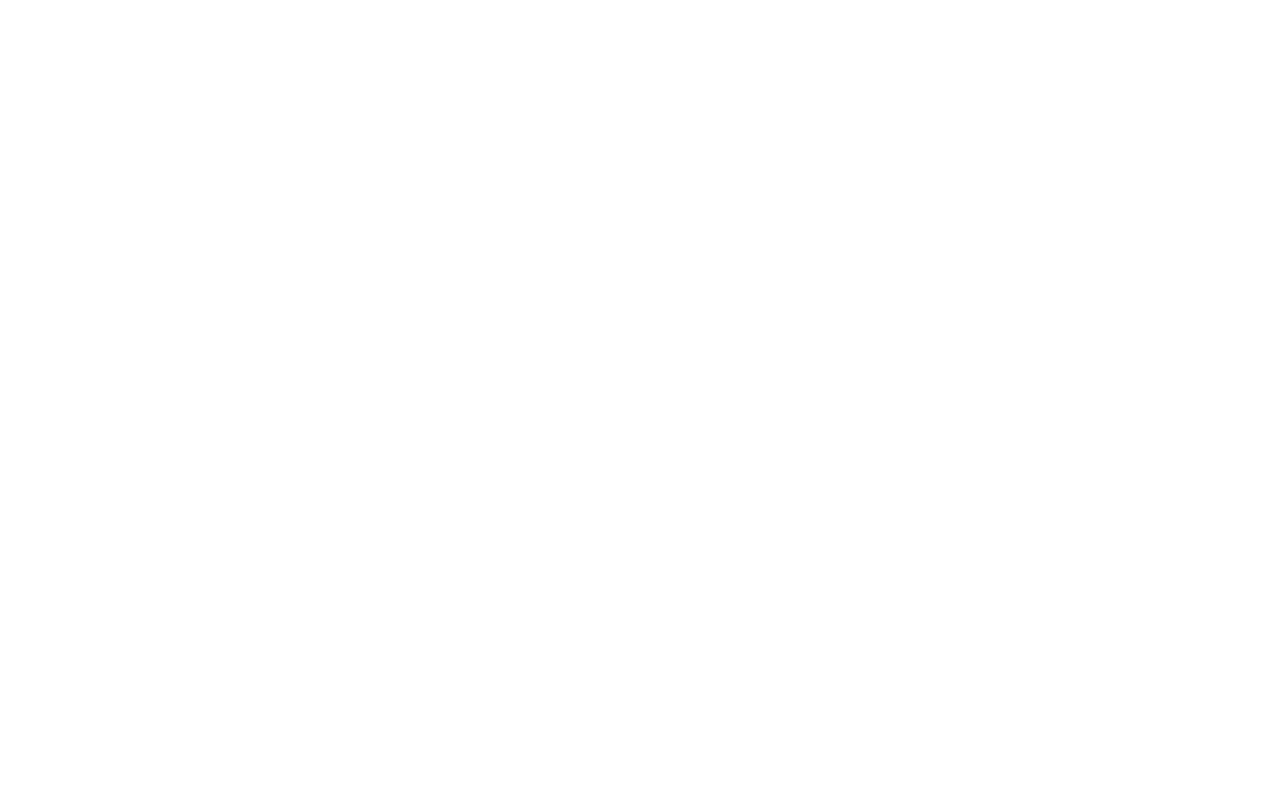
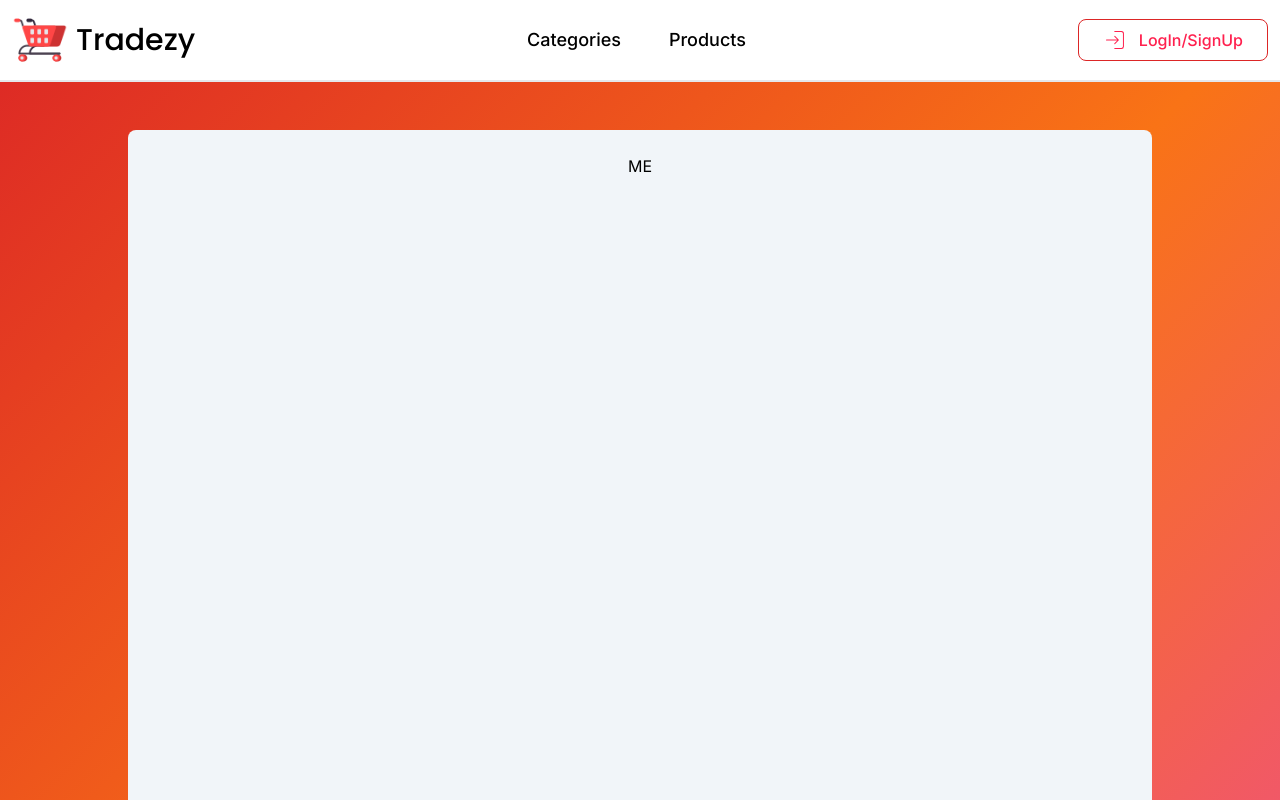
Before and after one commit to ayush844/Tradezy, a React (Vite) app in the folder Frontend/: page /me in a window 1280 px wide. Before the commit this address had no page. Shown: the top 800 px of the page. Built offline with nearby package versions, Linux system fonts and the light colour scheme.

Commit message:
initialised profile page
Signed-off-by: ayush844 <ayush.xyz1625@gmail.com>

```diff
--- /dev/null
+++ b/Frontend/src/Pages/Me.jsx
@@ -0,0 +1,15 @@
+import React from 'react'
+
+const Me = () => {
+  return (
+    <main  className='min-h-screen overflow-x-hidden mb-6'>
+    <div id="cartPage" className=' w-screen min-h-[100vh] lg:mt-12 lg:px-12 flex relative justify-center'>
+      <div id="cartProducts" className={`lg:flex flex-col p-0 w-[100vw] lg:w-[80vw] min-h-[100vh] m-0 lg:mt-0 bg-slate-100 mx-0 lg:mx-2 lg:rounded-lg lg:p-6 items-center`}>
+        ME
+      </div>
+    </div>
+    </main>
+  )
+}
+
+export default Me
--- a/Frontend/src/Pages/ProductOverview.jsx
+++ b/Frontend/src/Pages/ProductOverview.jsx
@@ -3,6 +3,7 @@
 import { FaRegStar } from "react-icons/fa6";
 import { FaStar } from "react-icons/fa6";
 import { FaCartPlus } from "react-icons/fa";
+import { Link } from 'react-router-dom';
 
 const ProductOverview = () => {
 
@@ -63,7 +64,7 @@
                     <div className="flex w-full items-center justify-center">
                         <button className=' outline-none flex max-w-[20rem] border-black h-fit rounded-md items-center justify-center gap-3 px-4 py-3 text-white bg-gradient-to-br from-pink-500 to-orange-400 hover:bg-gradient-to-bl focus:ring-4 focus:outline-none focus:ring-pink-200 dark:focus:ring-pink-800 font-medium text-sm text-center me-2 mt-10 mb-10'>
                             <FaCartPlus className=' text-2xl'/>
-                            <span className=' text-xl font-bold'>ADD TO CART</span>
+                            <Link to='/cart' className=' text-xl font-bold outline-none'>ADD TO CART</Link>
                         </button>
                     </div>
 
--- a/Frontend/src/main.jsx
+++ b/Frontend/src/main.jsx
@@ -10,6 +10,7 @@
 import Product from './Pages/Product.jsx';
 import ProductOverview from './Pages/ProductOverview.jsx';
 import Cart from './Pages/Cart.jsx';
+import Me from './Pages/Me.jsx';
 
 
 createRoot(document.getElementById('root')).render(
@@ -23,6 +24,7 @@
           <Route path='products' element={<Product />} />
           <Route path='productOverview' element={<ProductOverview />} />
           <Route path='cart' element={<Cart />} />
+          <Route path='me' element={<Me />} />
         </Route>
         <Route path="/login" element={<LogIn />} />
         <Route path="/signup" element={<Signup />} />
```
